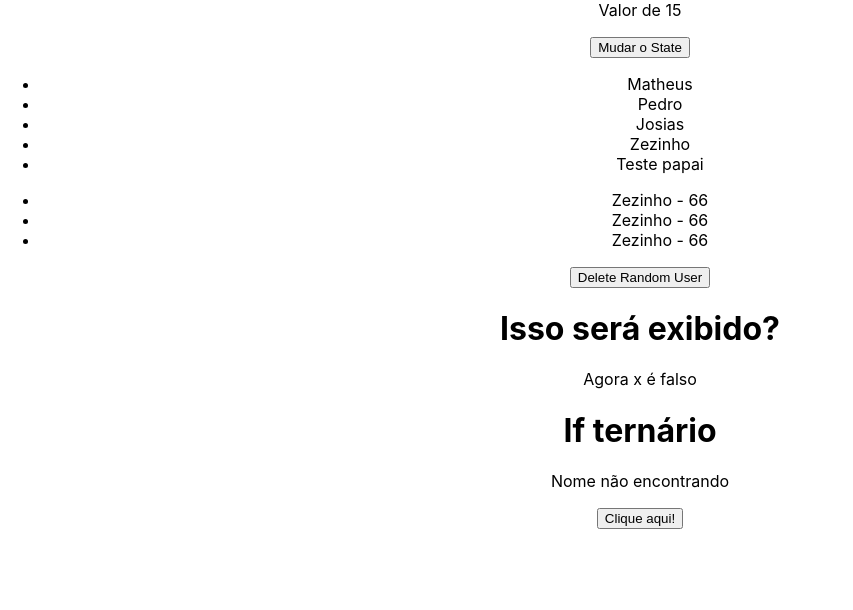
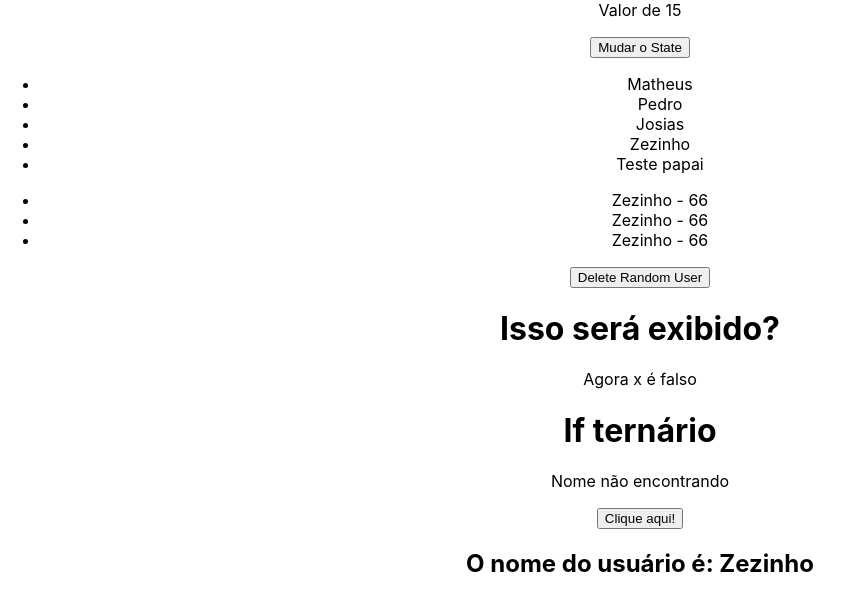
Before and after one commit to jpcchaves/Curso-ReactJS, a React (Create React App) app in the folder 3_AVANÇANDO/secao-3/: page / in a window 1280 px wide. Shown: the part 1002-1612 px from the top of the page, without its empty margins (0-853 px from the left). Built offline with nearby package versions, Linux system fonts and the light colour scheme.

Commit message:
passando props para os components

```diff
--- a/3_AVANÇANDO/secao-3/src/App.js
+++ b/3_AVANÇANDO/secao-3/src/App.js
@@ -8,6 +8,7 @@ import City from '../src/assets/city.jpg'
 import ManageData from './components/ManageData';
 import ListRender from './components/ListRender';
 import ConditionalRender from './components/ConditionalRender';
+import ShowUserName from './components/ShowUserName';
 
 function App() {
   return (
@@ -23,6 +24,7 @@ function App() {
         <ManageData/>
         <ListRender/>
         <ConditionalRender/>
+        <ShowUserName name="Zezinho"/>
     </div>
   );
 }
--- /dev/null
+++ b/3_AVANÇANDO/secao-3/src/components/ShowUserName.jsx
@@ -0,0 +1,12 @@
+import React from 'react'
+
+const ShowUserName = (props) => {
+    const name = props.name
+  return (
+    <div>
+      <h2>O nome do usuário é: {name}</h2>
+    </div>
+  )
+}
+
+export default ShowUserName
```
